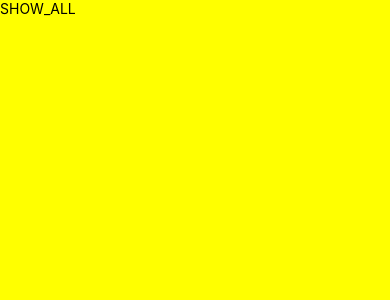
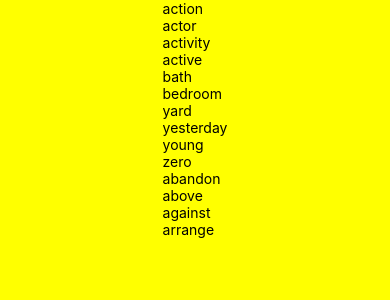
Before and after one commit to ntk0104/RememberWordReactRedux, a React Native app in the folder RememberWord/: screen / in a window 390 px wide. Shown: the top 300 px of the page. Built offline with nearby package versions, Linux system fonts and the light colour scheme.

Commit message:
hien thi duoc flatlist tu data trong store redux

```diff
--- a/RememberWord/components/Main.js
+++ b/RememberWord/components/Main.js
@@ -1,7 +1,8 @@
 import React, { Component } from 'react'
 import {
         View,
-        Text
+        Text,
+        FlatList
 } from 'react-native';
 import { connect } from 'react-redux'
 
@@ -16,9 +17,15 @@ class Main extends Component{
             <View
             style={{
                 backgroundColor: "yellow",
-                flex: 1
+                flex: 1,
+                alignItems: 'center',
+                justifyContent: "center"
             }}>
-                <Text>{this.props.filterStatus}</Text>
+                <FlatList
+                data = {this.props.arrWords}
+                renderItem={({item}) => <Text>{item.en}</Text>}
+                keyExtractor={item => item.id}
+                />
             </View>
         );
     }
@@ -26,7 +33,8 @@ class Main extends Component{
 
 function MapStateToProps(state){
     return {
-        filterStatus: state.filterStatus
+        filterStatus: state.filterStatus,
+        arrWords: state.arrWords
     }
 }
 
```
